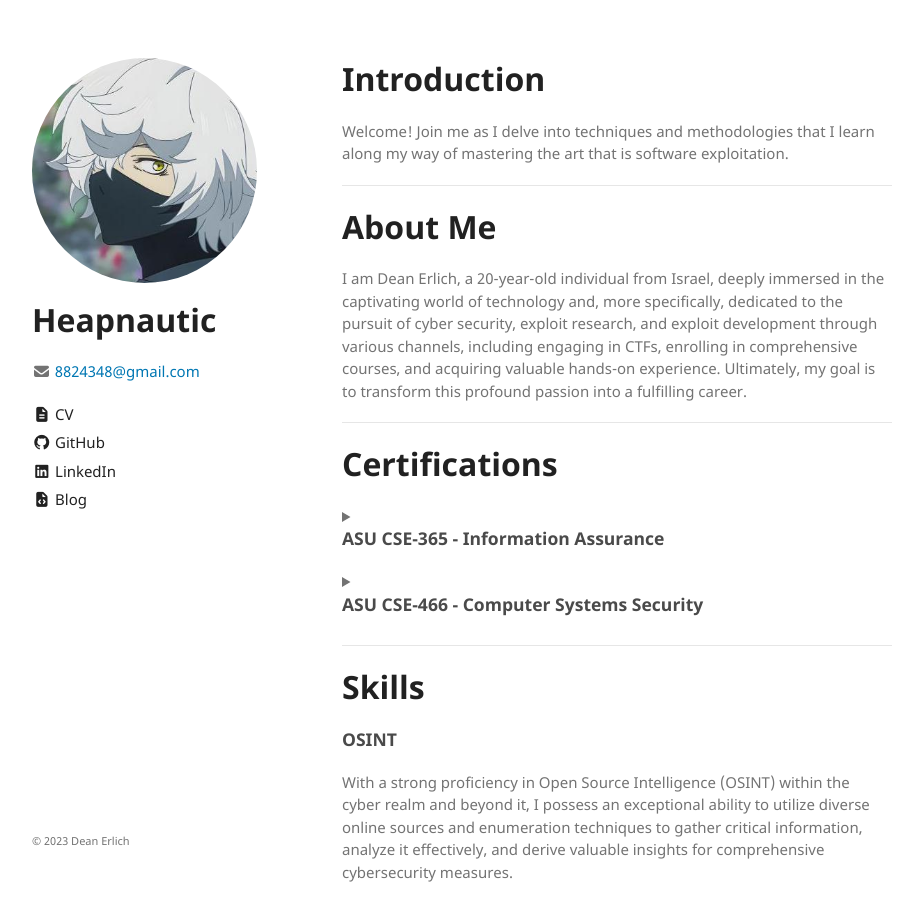
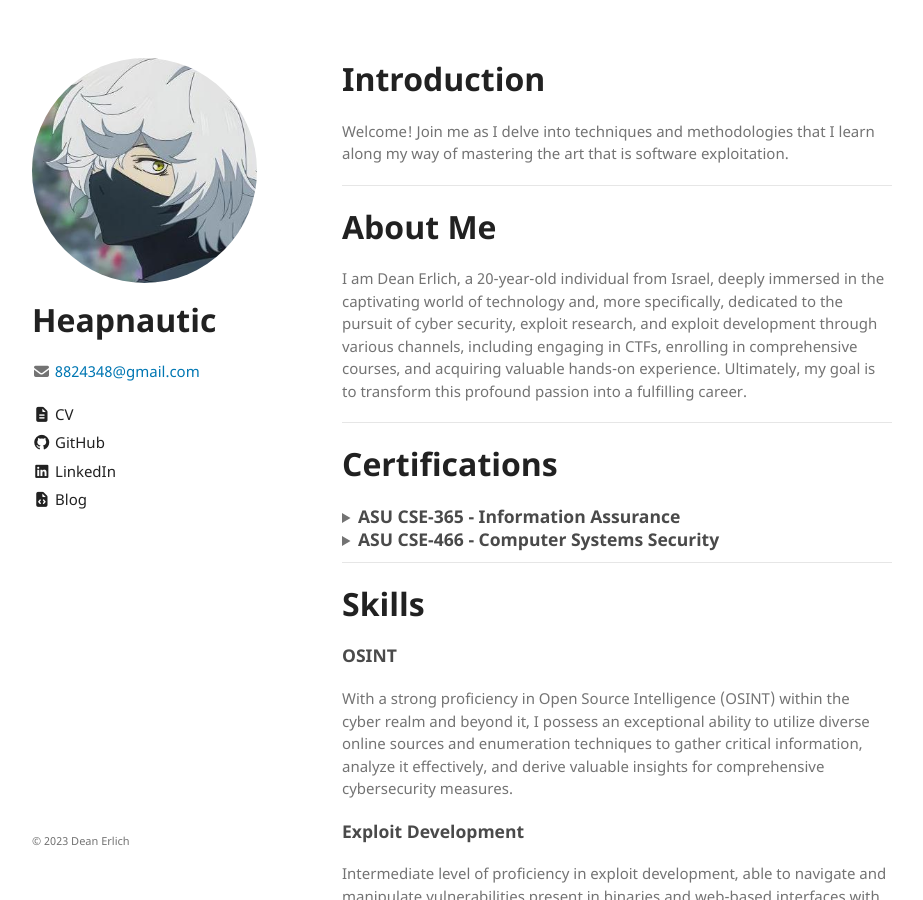
Before and after one commit to ninpwn/ninpwn.github.io, a Jekyll site: the page built from index.md, in a window 1280 px wide and 900 px high. Shown: the whole window, without its empty margins (178-1101 px from the left). Built offline with Jekyll 4.4.1, drawn with Linux system fonts in a browser that asks for light colours; our own code applies the rules of GitHub Pages for plain Markdown files.

Commit message:
Update index.md

```diff
--- a/index.md
+++ b/index.md
@@ -16,14 +16,14 @@ I am Dean Erlich, a 20-year-old individual from Israel, deeply immersed in the c
 
 # Certifications
 <details>
-<summary><h3>ASU CSE-365 - Information Assurance</h3></summary>
+<summary><h3 style="margin: 0; display: inline;">ASU CSE-365 - Information Assurance</h3></summary>
 
 The course offered an enlightening journey encompassing diverse subjects such as web server construction in x86-64 ASM, reverse engineering, MITM attacks, cryptography, web vulnerabilities and binary exploitation. ASU's CSE-365 helped me foster a comprehensive understanding of safeguarding digital landscapes.
 
 </details>
 
 <details>
-  <summary><h3>ASU CSE-466 - Computer Systems Security</h3></summary>
+  <summary><h3 style="margin: 0; display: inline;">ASU CSE-466 - Computer Systems Security</h3></summary>
 During the course, I have gained comprehensive expertise in the domains of reverse engineering binaries, proficiently crafting shellcodes, adeptly identifying memory errors, and acquiring substantial experience in the art of exploiting software and systems through the strategic utilization of memory primitives.
 </details>
 
```
